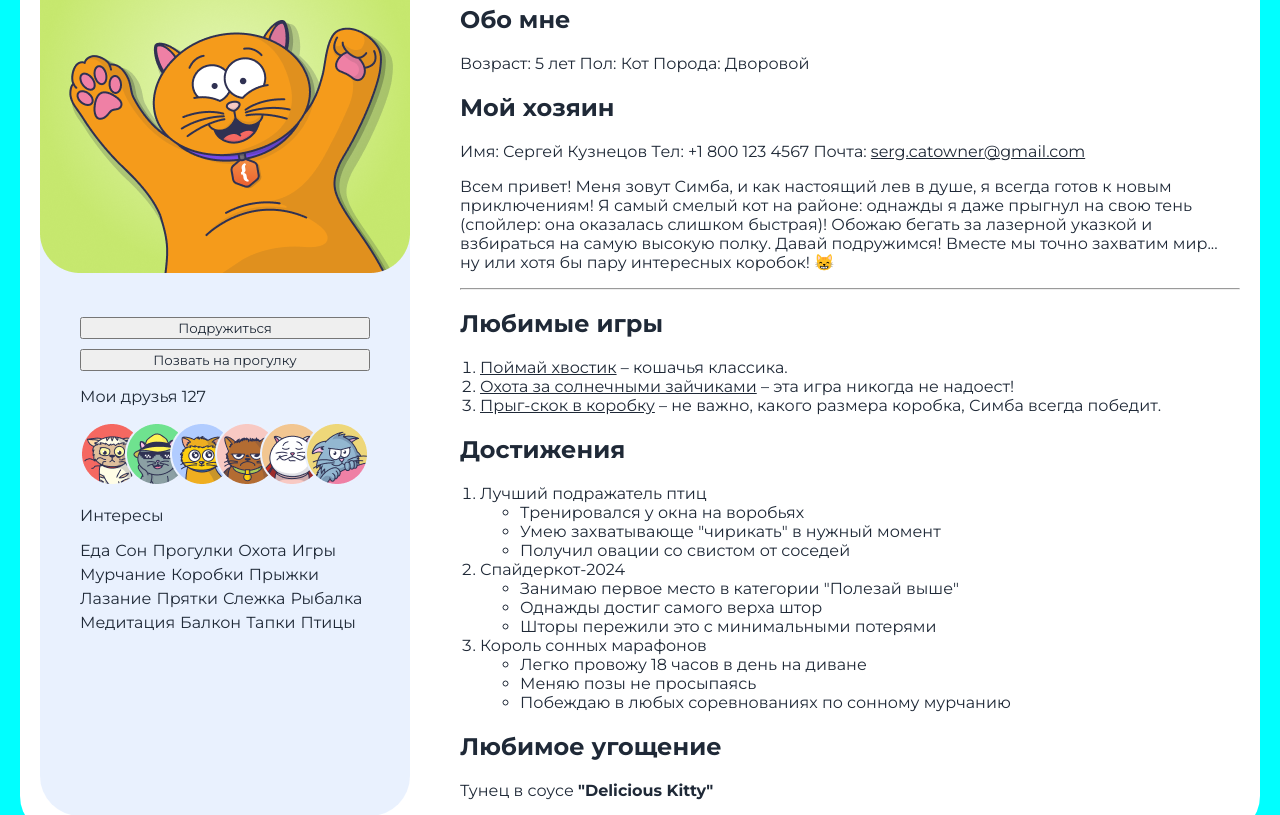
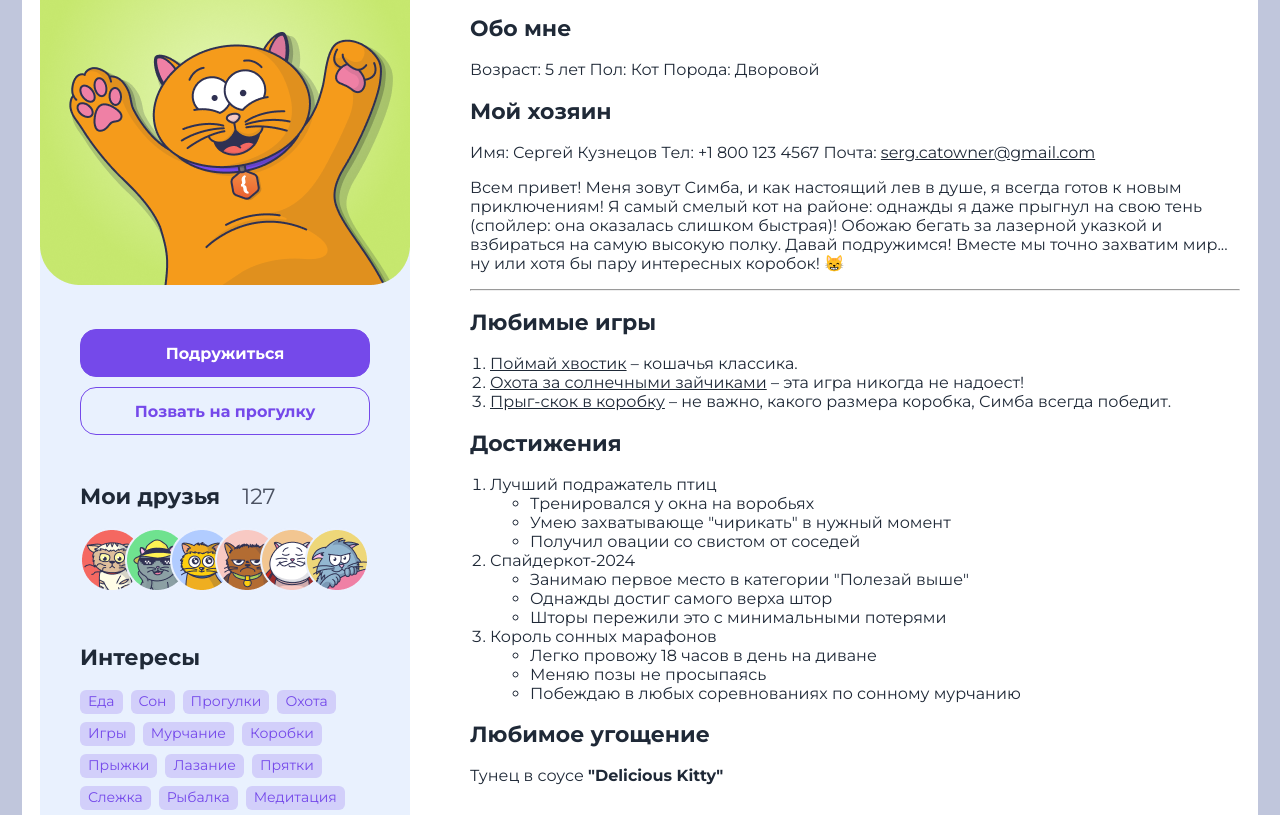
Before and after one commit to AlexH73/social_media_cats, a plain HTML site: page index.html in a window 1280 px wide. Shown: the part 125-940 px from the top of the page. Drawn offline with Linux system fonts and the light colour scheme.

Commit message:
update: added styles to buttons, fiends block and interests spans

```diff
--- a/css/style.css
+++ b/css/style.css
@@ -11,7 +11,7 @@
 }
 
 body {
-  background-color: aqua;
+  background-color: #c0c6dc;
 }
 
 .heading {
@@ -36,6 +36,50 @@ ol {
   padding: 0 0 0 20px;
 }
 
+.buttons-box {
+  display: flex;
+  flex-direction: column;
+  gap: 10px;
+}
+
+button {
+  font-size: 16px;
+  font-weight: 700;
+  border: 1px solid #7549ea;
+  border-radius: 16px;
+  padding: 14px 16px;
+  width: 290px;
+  height: 48px;
+}
+
+.top-btn {
+  background-color: #7549ea;
+  color: #fff;
+}
+
+.bot-btn {
+  background-color: inherit;
+  color: #7549ea;
+}
+
+.friends {
+  margin-top: 48px;
+  margin-bottom: 48px;
+}
+
+h2 {
+  font-size: 22px;
+  font-weight: 700;
+  color: #1f2937;
+}
+
+.f-counter {
+  font-size: 22px;
+  font-weight: 400;
+  color: #4a5161;
+  padding-left: 16px;
+}
+
 .aside-block {
   padding: 40px;
 }
@@ -44,20 +88,26 @@ ol {
   border-radius: 40px;
   width: 1200px;
   background-color: #fff;
-  margin: 0 auto;
-  padding: 20px;
+  margin: 27px auto;
+  padding: 13px 18px;
   display: flex;
-  gap: 50px;
+  gap: 60px;
 }
 
 .interests {
   display: flex;
-  gap: 5px;
+  gap: 8px;
   flex-wrap: wrap;
 }
 
-.buttons-box {
-    display: flex;
-    flex-direction: column;
-    gap: 10px;
+.interests span {
+  border-radius: 6px;
+  padding: 0 8px;
+  margin: 0;
+  height: 24px;
+  background-color: rgba(117, 73, 234, 0.2);
+  font-weight: 400;
+  font-size: 14px;
+  line-height: 171%;
+  color: #7549ea;
 }
--- a/index.html
+++ b/index.html
@@ -21,17 +21,17 @@
         <div class="aside-block">
           <!-- блок с кнопками -->
           <div class="buttons-box">
-            <button>Подружиться</button>
-            <button>Позвать на прогулку</button>
+            <button class="top-btn">Подружиться</button>
+            <button class="bot-btn">Позвать на прогулку</button>
           </div>
           <!-- блок мои друзья -->
-          <div>
-            <p>Мои друзья <span>127</span></p>
+          <div class="friends">
+            <h2>Мои друзья <span class="f-counter">127</span></h2>
             <img src="./images/my_friends.png" alt="друзья" />
           </div>
           <!-- блок интересы -->
           <div>
-            <p>Интересы</p>
+            <h2>Интересы</h2>
             <div class="interests">
               <span>Еда</span><span>Сон</span><span>Прогулки</span
               ><span>Охота</span><span>Игры</span><span>Мурчание</span
```
Lines whose indentation alone changed are shown as unchanged.
